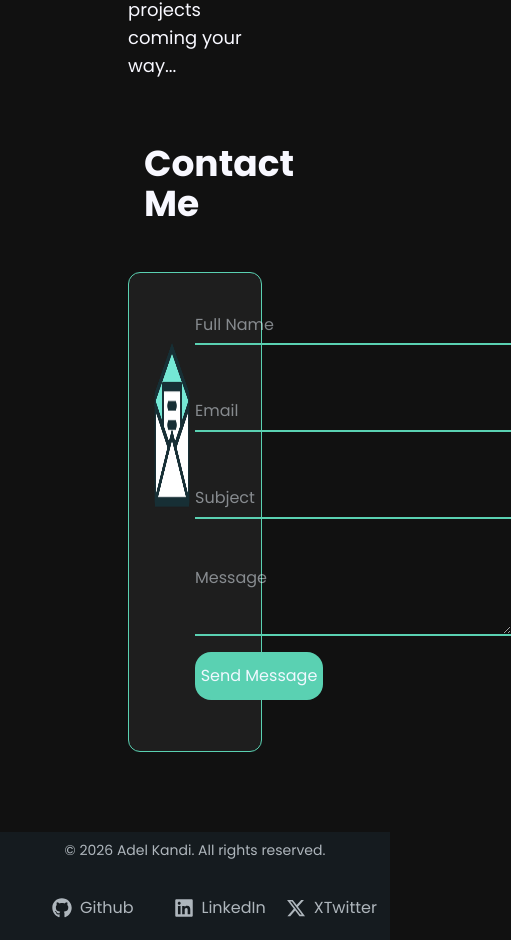
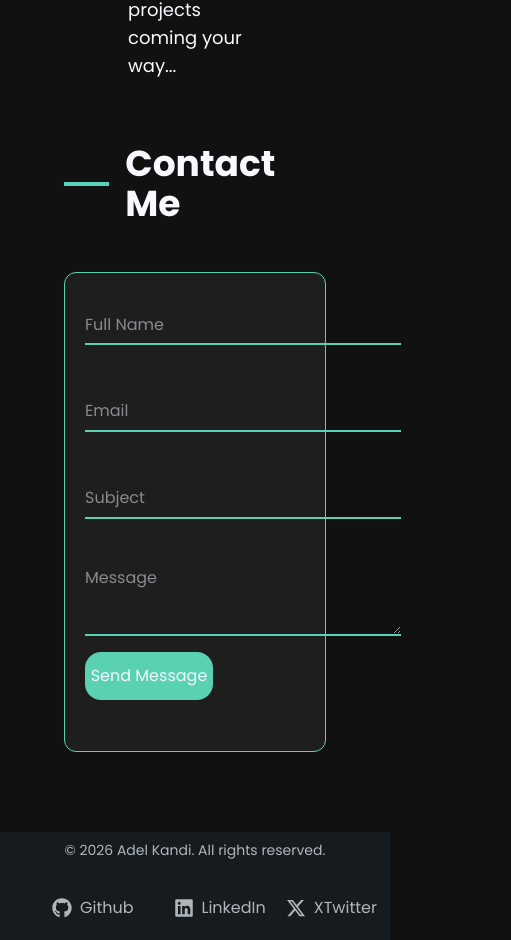
Before and after one commit to adelkandi/adelkandi-portfolio, a React (Vite) app in the folder adelkandi-portfolio/: page / in a window 390 px wide. Shown: the part 4092-5032 px from the top of the page, 511 px wide, since content can reach past the window. Built offline with nearby package versions, Linux system fonts and the light colour scheme; a web font is replaced by a local one.

Commit message:
fix: update Contact section padding for improved layout on different screen sizes

```diff
--- a/adelkandi-portfolio/src/components/ContactForm.tsx
+++ b/adelkandi-portfolio/src/components/ContactForm.tsx
@@ -46,11 +46,11 @@ export default function ContactForm() {
             {/* Contact Form */}
             <div className="mb-20 flex items-center justify-center">
                 <form
-                    className="grid grid-cols-2 border border-[#5ad1b2] rounded-xl w-[50rem] h-[30rem] bg-[#1E1E1E] p-5"
+                    className="w-full grid lg:grid-cols-2  grid-cols-1 border border-[#5ad1b2] rounded-xl max-w-[50rem] w-full h-[30rem] bg-[#1E1E1E] p-5"
                     onSubmit={handleSubmit}
                 >
                     {/* Mail Logo */}
-                    <div className="mt-3">
+                    <div className="mt-3 hidden lg:block">
                         <img src={MailLogo} alt="Mail Logo" className="h-[15rem] w-[15rem]" />
                     </div>
 
--- a/adelkandi-portfolio/src/sections/Contact.tsx
+++ b/adelkandi-portfolio/src/sections/Contact.tsx
@@ -7,7 +7,7 @@ export default function Contact(){
     return(
         <>
         {/* Contact Section */}
-            <section id="contact" className="skills-section  px-[8rem]">
+            <section id="contact" className="skills-section  px-[4rem] lg:px-[8rem]">
             <div className="">
                 <div className="mb-12">
                     <div className="flex items-center gap-4 mb-8">
```
